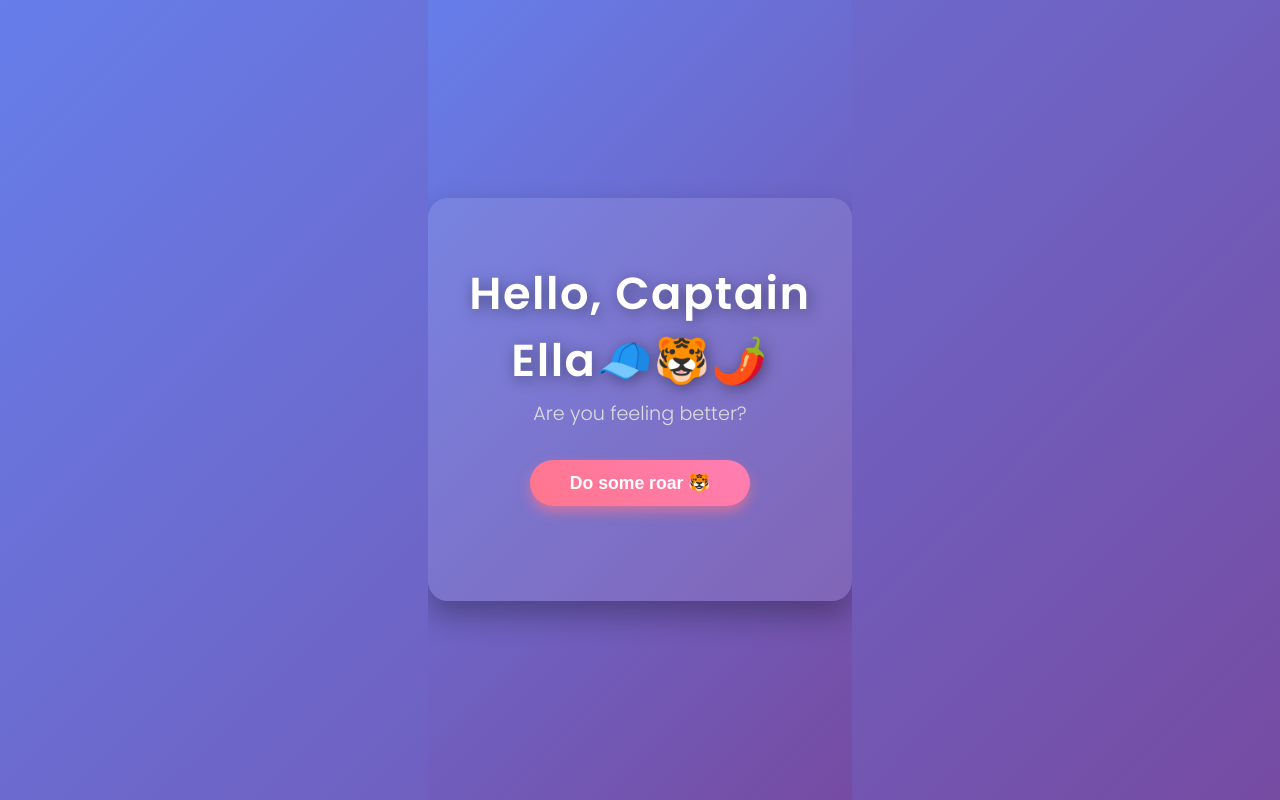
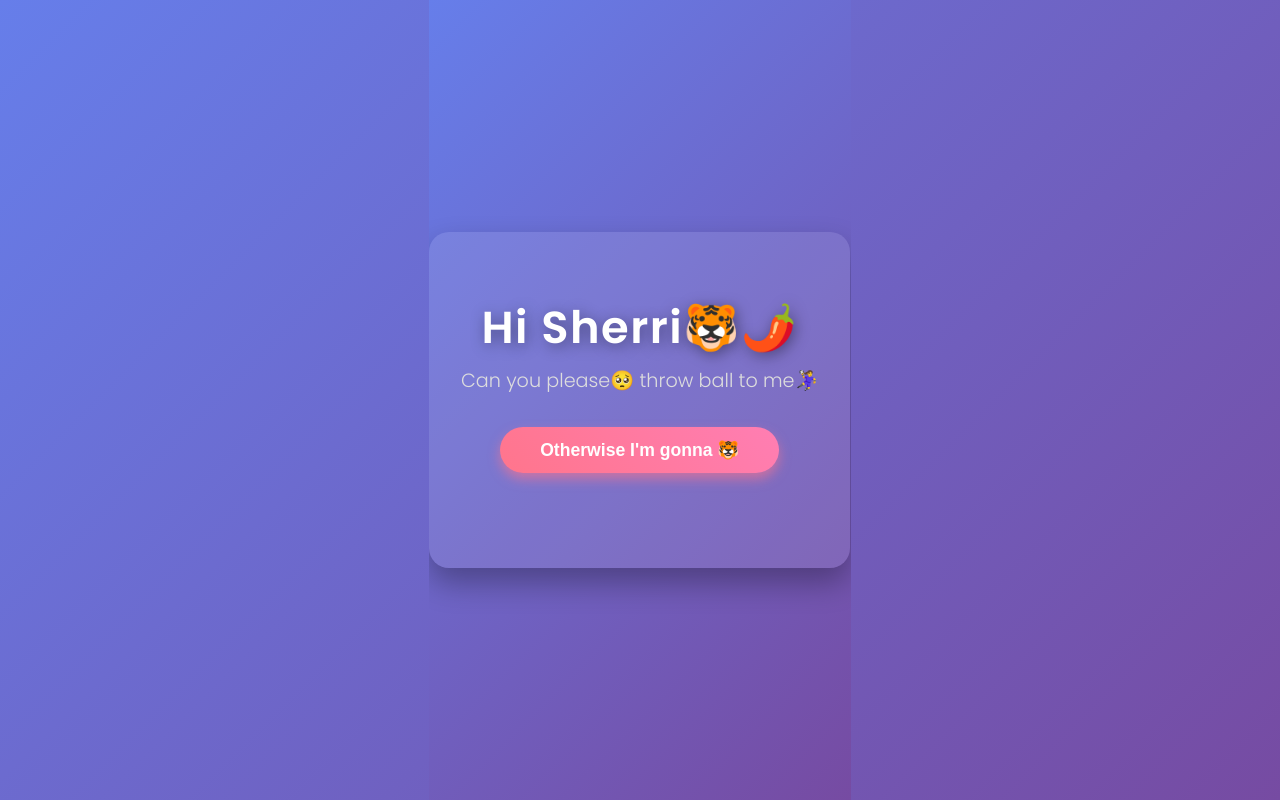
Before and after one commit to Cracker53/sherrif, a plain HTML site: page index.html in a window 1280 px wide. Drawn offline with Linux system fonts and the light colour scheme.

Commit message:
Update index.html

```diff
--- a/index.html
+++ b/index.html
@@ -8,10 +8,10 @@
 <body>
 
 <div class="container">
-  <h1>Hello, Captain Ella🧢🐯🌶️</h1>
-  <p class="subtitle">Are you feeling better?</p>
-  <button id="surpriseBtn">Do some roar 🐯</button>
-  <div id="surpriseMsg" class="surprise">🌶️Spice in life 💖</div>
+  <h1>Hi Sherri🐯🌶️</h1>
+  <p class="subtitle">Can you please🥺 throw ball to me🤾‍♀️</p>
+  <button id="surpriseBtn">Otherwise I'm gonna  🐯</button>
+  <div id="surpriseMsg" class="surprise">Sorry for the headshot💖</div>
 </div>
 
 <script src="scripts.js"></script>
```
